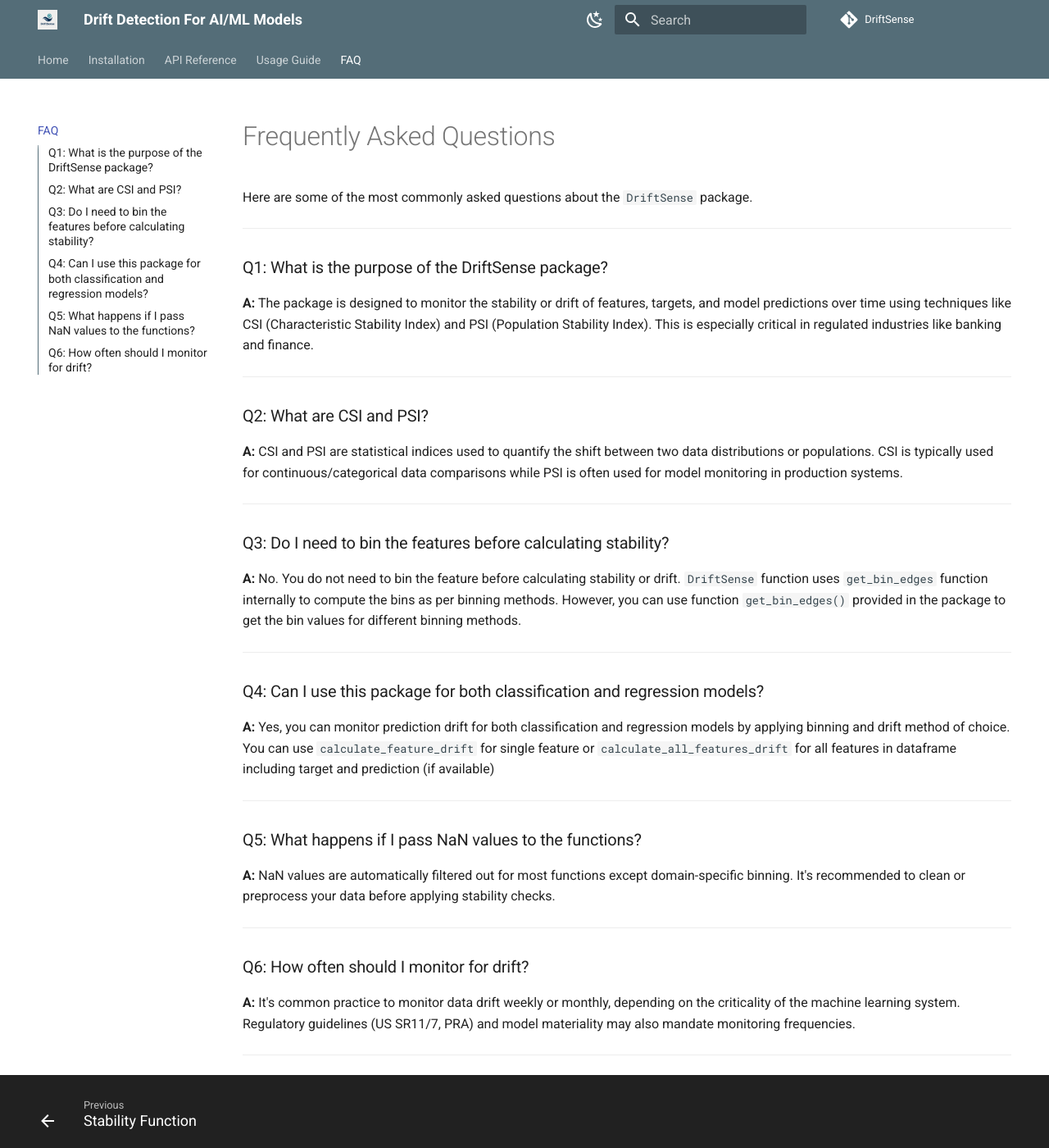
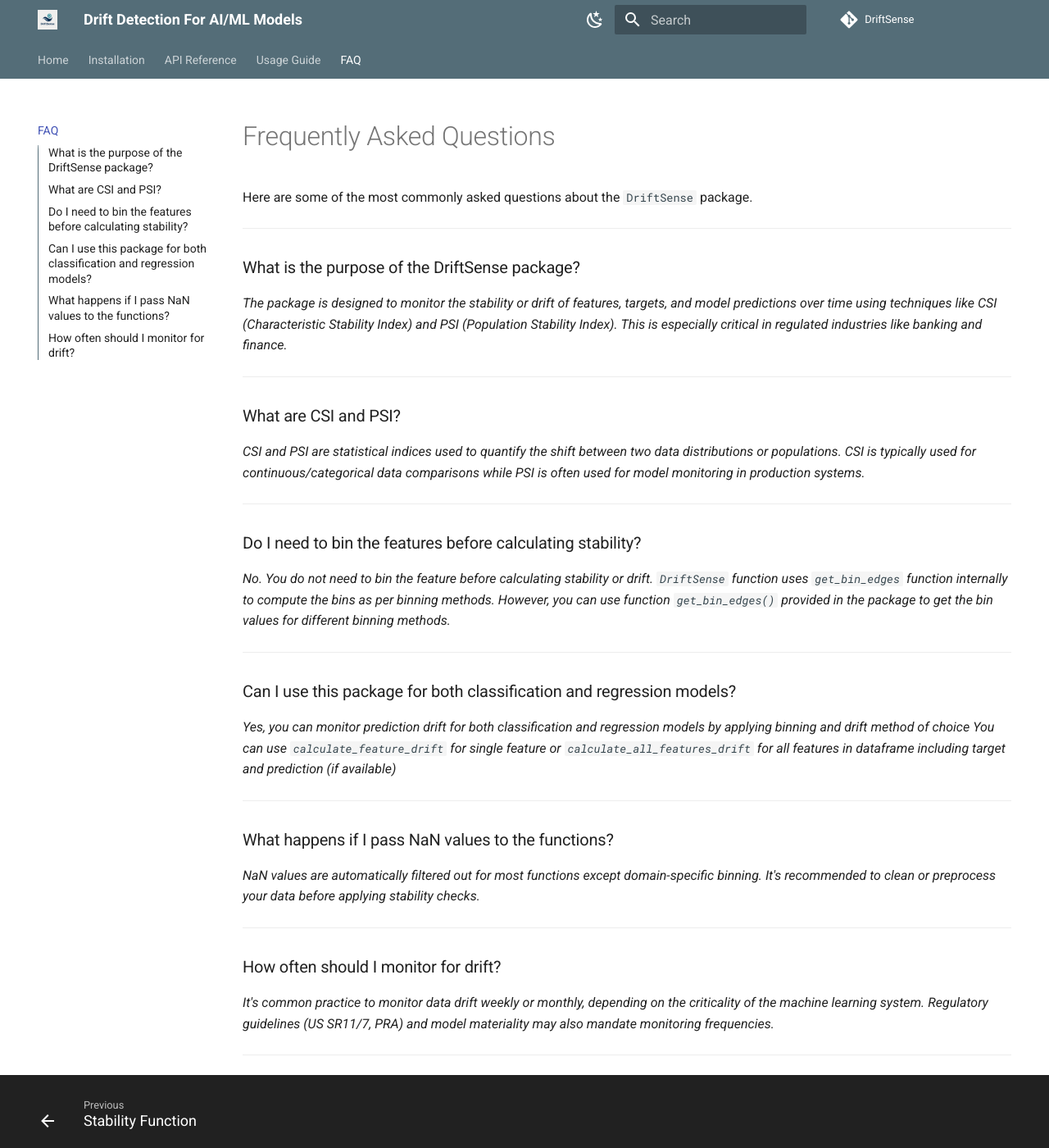
Before and after one commit to DataStabilityMetrics/DriftSense, an MkDocs documentation site: the page built from docs/faqs.md, in a window 1280 px wide and 1400 px high. Shown: the whole window at 82% size. Built offline with MkDocs 1.6.1 and Material for MkDocs 9.7.7, drawn with Linux system fonts in a browser that asks for light colours; comment, search, counter and statistics services are not loaded.

Commit message:
Pushed version 0.0.5 - documentation update in faqs.md

```diff
--- a/docs/faqs.md
+++ b/docs/faqs.md
@@ -5,35 +5,36 @@
 
 ---
 
-### Q1: What is the purpose of the DriftSense package?
-**A:** The package is designed to monitor the stability or drift of features, targets, and model predictions over time using techniques like CSI (Characteristic Stability Index) and PSI (Population Stability Index).
-This is especially critical in regulated industries like banking and finance.
+### What is the purpose of the DriftSense package?
+
+*The package is designed to monitor the stability or drift of features, targets, and model predictions over time using techniques like CSI (Characteristic Stability Index) and PSI (Population Stability Index).*
+*This is especially critical in regulated industries like banking and finance.*
 
 ---
 
-### Q2: What are CSI and PSI?
-**A:** CSI and PSI are statistical indices used to quantify the shift between two data distributions or populations. CSI is typically used for continuous/categorical data comparisons while PSI is often used for model monitoring in production systems.
+### What are CSI and PSI?
+*CSI and PSI are statistical indices used to quantify the shift between two data distributions or populations. CSI is typically used for continuous/categorical data comparisons while PSI is often used for model monitoring in production systems.*
 
 ---
 
-### Q3: Do I need to bin the features before calculating stability?
-**A:** No. You do not need to bin the feature before calculating stability or drift. `DriftSense` function uses `get_bin_edges` function internally to compute the bins as per binning methods.
-However, you can use function `get_bin_edges()` provided in the package to get the bin values for different binning methods.
+### Do I need to bin the features before calculating stability?
+*No. You do not need to bin the feature before calculating stability or drift. `DriftSense` function uses `get_bin_edges` function internally to compute the bins as per binning methods.*
+*However, you can use function `get_bin_edges()` provided in the package to get the bin values for different binning methods.*
 
 ---
 
-### Q4: Can I use this package for both classification and regression models?
-**A:** Yes, you can monitor prediction drift for both classification and regression models by applying binning and drift method of choice.
-You can use `calculate_feature_drift` for single feature or `calculate_all_features_drift` for all features in dataframe including target and prediction (if available)
+### Can I use this package for both classification and regression models?
+*Yes, you can monitor prediction drift for both classification and regression models by applying binning and drift method of choice*
+*You can use `calculate_feature_drift` for single feature or `calculate_all_features_drift` for all features in dataframe including target and prediction (if available)*
 
 ---
 
-### Q5: What happens if I pass NaN values to the functions?
-**A:** NaN values are automatically filtered out for most functions except domain-specific binning. It's recommended to clean or preprocess your data before applying stability checks.
+### What happens if I pass NaN values to the functions?
+*NaN values are automatically filtered out for most functions except domain-specific binning. It's recommended to clean or preprocess your data before applying stability checks.*
 
 ---
 
-### Q6: How often should I monitor for drift?
-**A:** It's common practice to monitor data drift weekly or monthly, depending on the criticality of the machine learning system. Regulatory guidelines (US SR11/7, PRA) and model materiality may also mandate monitoring frequencies.
+### How often should I monitor for drift?
+*It's common practice to monitor data drift weekly or monthly, depending on the criticality of the machine learning system. Regulatory guidelines (US SR11/7, PRA) and model materiality may also mandate monitoring frequencies.*
 
 ---
```
